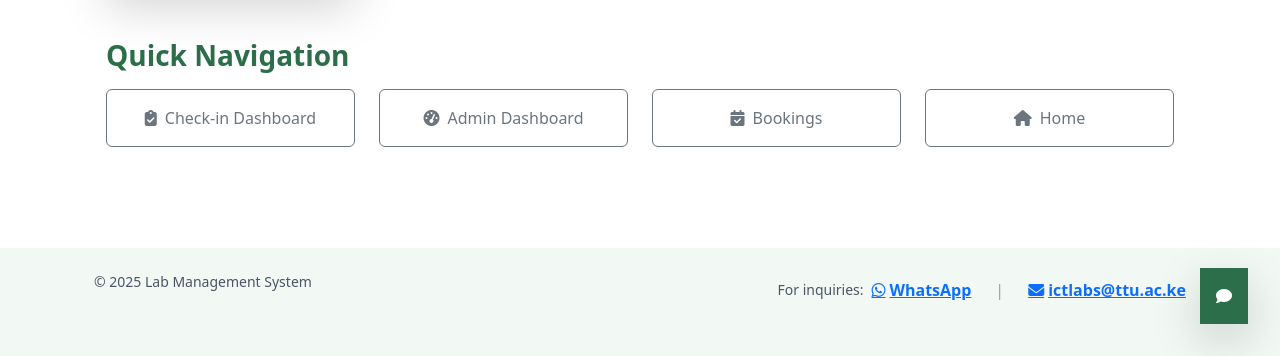
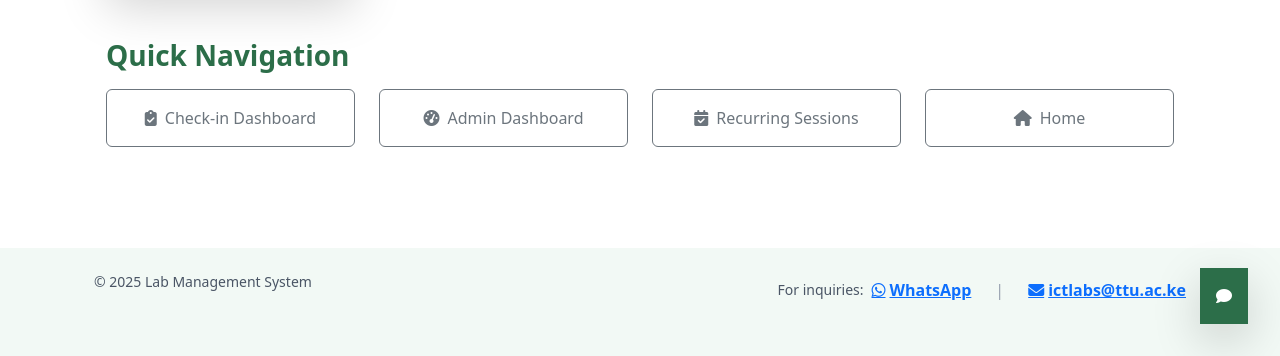
Before and after one commit to ayubsoft254/lab_mgmt_sys, a Django app: template templates/reports/dashboard.html in a window 1280 px wide. Shown: the part 444-800 px from the top of the page. Run offline with Django 5.2, Linux system fonts and the light colour scheme; the template is opened without the code that fills it: most values are stand-ins (such as "Sample title", 1, 10 or a date in 2020); parts of the project's set-up code (start-up, migrations or seed data) failed here and were passed over; some libraries are stand-ins or nearby versions.

Commit message:
feat: Update link for recurring sessions in Quick Navigation section

```diff
--- a/templates/reports/dashboard.html
+++ b/templates/reports/dashboard.html
@@ -56,8 +56,8 @@
             </a>
         </div>
         <div class="col-md-3">
-            <a href="{% url 'booking_management' %}" class="btn btn-outline-secondary w-100 py-3">
-                <i class="fas fa-calendar-check me-2"></i>Bookings
+            <a href="{% url 'recurring_sessions_list' %}" class="btn btn-outline-secondary w-100 py-3">
+                <i class="fas fa-calendar-check me-2"></i>Recurring Sessions
             </a>
         </div>
         <div class="col-md-3">
```
